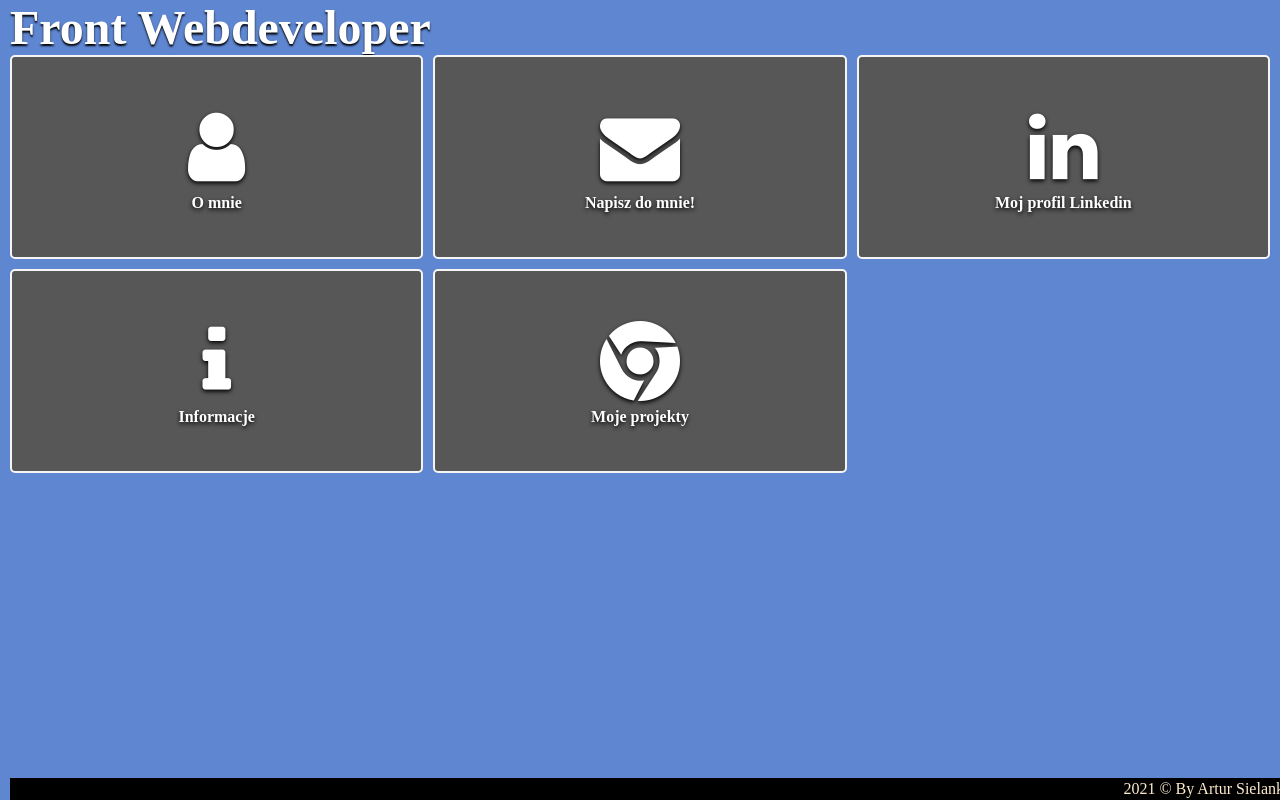
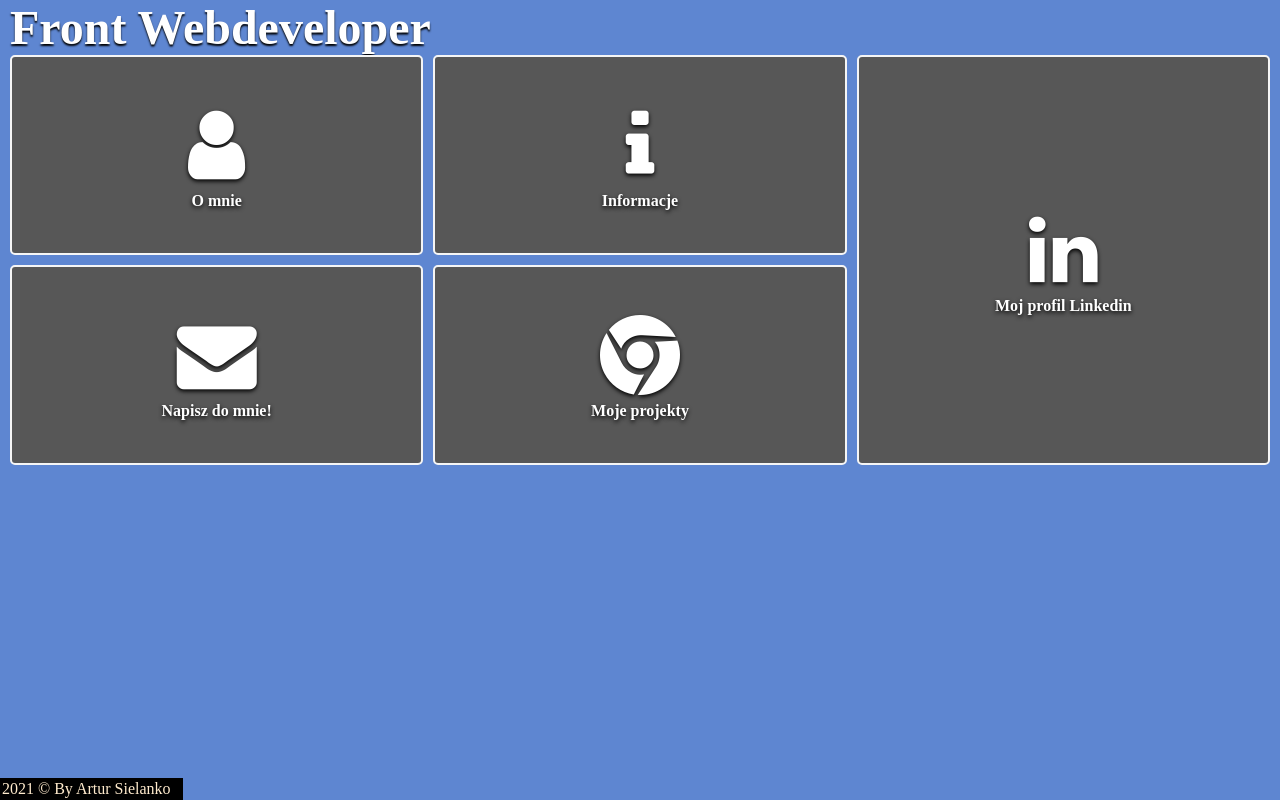
Before and after one commit to BadF3aR/Kurs-Front-End, a plain HTML site: page CW10/index.html in a window 1280 px wide. Drawn offline with Linux system fonts and the light colour scheme.

Commit message:
CW10footer

```diff
--- a/CW10/style.css
+++ b/CW10/style.css
@@ -1,3 +1,7 @@
+*{
+    box-sizing: border-box;
+}
+
 body
 {
     margin: 0;
@@ -23,11 +27,11 @@ nav
     gap: 10px;
 }
 
-.wrapper a:nth-child(1){grid-area:b3;}
-.wrapper a:nth-child(2){grid-area:b4;}
-.wrapper a:nth-child(3){grid-area:b1;}
-.wrapper a:nth-child(4){grid-area:b2;}
-.wrapper a:nth-child(5){grid-area:b5;}
+nav a:nth-child(1){grid-area:b3;}
+nav a:nth-child(2){grid-area:b4;}
+nav a:nth-child(3){grid-area:b1;}
+nav a:nth-child(4){grid-area:b2;}
+nav a:nth-child(5){grid-area:b5;}
 
 a
 {
@@ -65,7 +69,8 @@ footer
     color: blanchedalmond;
     position: fixed;
     bottom: 0;
-    width: 100%;
+    left:0;
+    padding-right: 10px;
 }
 
 @media(max-width:720px){
```
